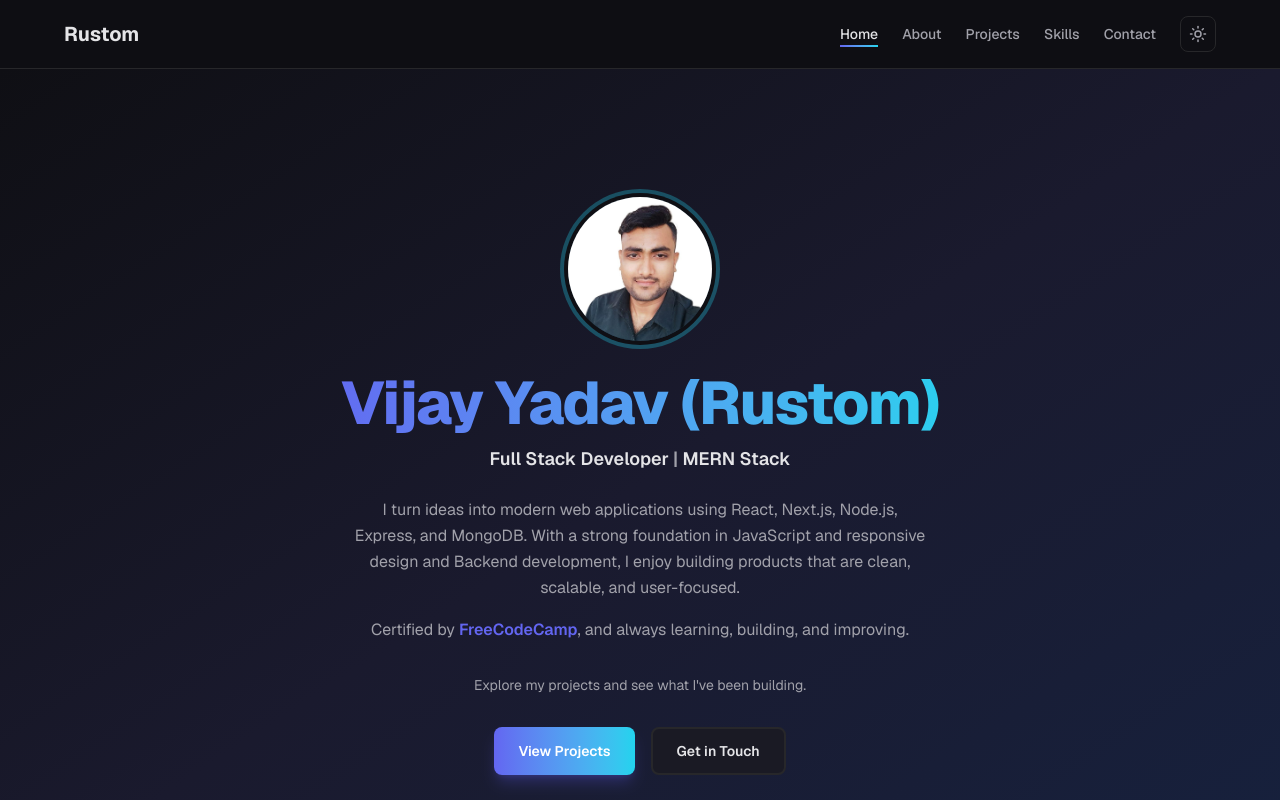
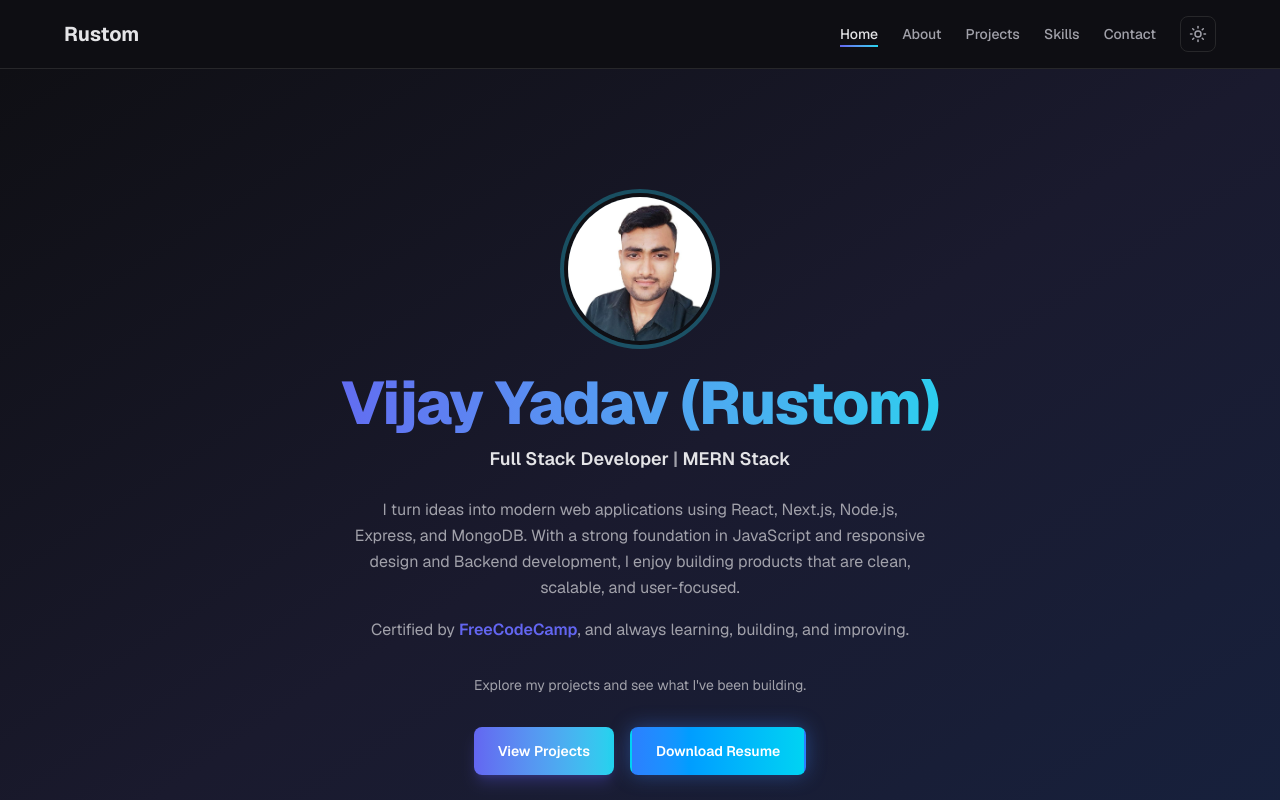
Before and after one commit to Rustom-yadav/rustom-portfolio, a Next.js app: page / in a window 1280 px wide. Shown: the top 800 px of the page. Built offline with nearby package versions, Linux system fonts and the light colour scheme.

Commit message:
resume link added

```diff
--- a/src/components/Hero.js
+++ b/src/components/Hero.js
@@ -12,8 +12,6 @@ export default function Hero() {
       className="relative isolate bg-gradient-to-br from-[#eef2ff] via-[#e0e7ff] to-[#c7d2fe] px-6 py-24 text-center dark:from-[#0f0f14] dark:via-[#1a1a2e] dark:to-[#16213e] sm:py-32"
       aria-labelledby="hero-heading"
     >
-
-
       <div className="relative mx-auto max-w-2xl">
         <div className="mb-8 flex justify-center">
           <div className="relative">
@@ -66,12 +64,13 @@ export default function Hero() {
           >
             View Projects
           </Link>
-          <Link
-            href="/contact"
-            className="inline-flex items-center gap-2 rounded-lg border-2 border-slate-300 bg-white px-6 py-3 text-sm font-semibold text-slate-700 transition hover:-translate-y-0.5 hover:border-[#6366f1] hover:text-[#6366f1] dark:border-[#27272a] dark:bg-[#1a1a24] dark:text-[#e4e4e7]"
+          <a
+            href="/Vijay_Yadav_MERN_FullStack_Resume.pdf"
+            download
+            className="inline-flex items-center gap-2 rounded-lg border-2 border-transparent bg-gradient-to-r from-blue-600 to-cyan-500 px-6 py-3 text-sm font-semibold text-white shadow-[0_0_20px_rgba(37,99,235,0.45)] transition hover:-translate-y-0.5 hover:shadow-[0_0_28px_rgba(37,99,235,0.55)] dark:from-blue-500 dark:to-cyan-400 dark:shadow-[0_0_20px_rgba(59,130,246,0.4)] dark:hover:shadow-[0_0_28px_rgba(34,211,238,0.5)]"
           >
-            Get in Touch
-          </Link>
+            Download Resume
+          </a>
         </div>
       </div>
     </section>
```
Also changed, not shown: 1 other file (tests, documents, lock files or other folders).
